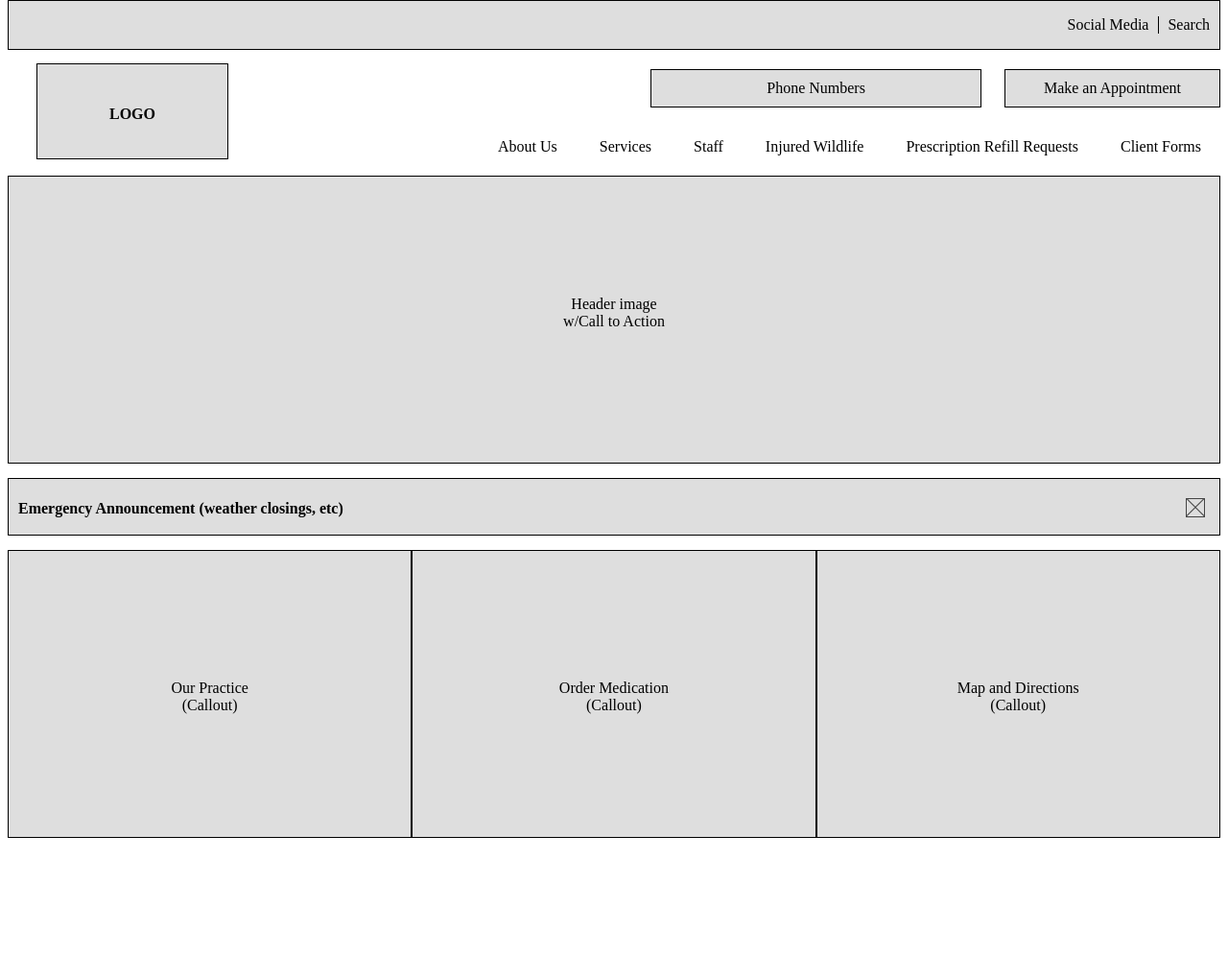
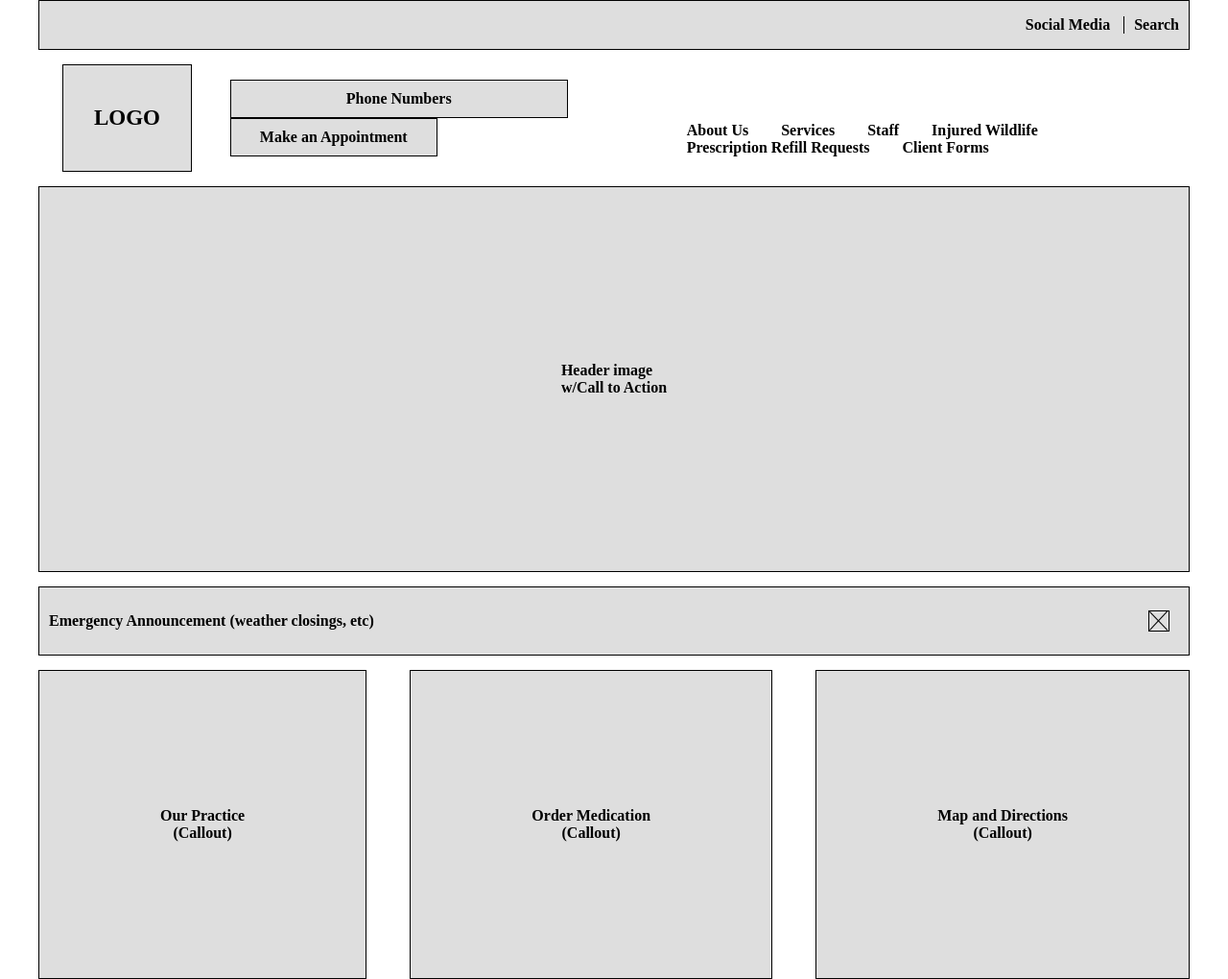
Before and after one commit to bogmarko/Zadatak-1.0, a plain HTML site: page Zadatak/index.html in a window 1280 px wide. Shown: the whole page at 96% size. Before the commit the page ends 881 px from the top, so only its background shows below. Drawn offline with Linux system fonts and the light colour scheme.

Commit message:
Update style.css

```diff
--- a/Zadatak/css/style.css
+++ b/Zadatak/css/style.css
@@ -1,207 +1,204 @@
-* {
-    box-sizing: border-box;
+body {
+    margin: 0 auto;
+    max-width: 1200px;
+    height: 100%;
+    font-family: "Montserrat";
+    font-weight: bold;
 }
 
+/* Media bar */
 
-body {
-    margin-top: 0;
-}
-
-.container {
-    max-width: 100%;
-}
-
-.media {
-    max-width: 100%;
-    border: 1px solid black;
-    height: 40px;
-}
 
 .media-nav {
-    border: 1px solid black;
-    display: inline-block;
-    width: 100%;
+    display: flex;
+    justify-content: flex-end;
     background-color: #dedede;
+    border: 1px solid #000;
 }
 
 .media-nav ul {
     list-style-type: none;
-    float: right;
+
 }
 
 .media-nav ul li {
+    padding: 0 10px;
     display: inline-block;
-    padding-left: 5px;
-    padding-right: 10px;
 }
 
-.media-nav ul li:first-child {
-    border-right: 1px solid black;
-    padding-right: 10px;
+.media-nav ul li:last-child {
+    border-left: 1px solid black;
 }
 
 
-/*Logo*/
+/* Navigation */
+
+
+.navigation {
+    display: flex;
+    margin-bottom: 10px;
+}
+
 
 .logo {
-
-    width: 200px;
-    height: 100px;
+    display: flex;
+    width: 180px;
+    height: 110px;
     border: 1px solid black;
-    margin-top: 10px;
-    margin-left: 30px;
+    align-items: center;
+    justify-content: center;
+    margin: 15px 0 0px 25px;
     background-color: #dedede;
-    float: left;
-    text-align: center;
 }
 
-.logo p {
-    font-weight: bolder;
-    transform: translateY(150%);
+.logo > p {
+    font-size: 23px;
+}
 
+
+/* Head navigation */
+
+.head-section {
+    width: 900px;
+    display: flex;
+    flex-wrap: wrap;
+    align-items: flex-end;
+    justify-content: flex-end;
+    margin-left: auto;
+
+}
+
+
+/* Contact buttons*/
+
+.contact {
+
+    align-self: flex-end;
+}
+
+
+.contact ul {
+    list-style-type: none;
+
+}
+
+.contact ul li {
+    display: inline-block;
+    border: 1px solid #000;
+}
+
+.contact ul li:first-child {
+    margin-right: 13px;
+    padding: 10px 120px;
+    background-color: #dedede;
+}
+
+.contact ul li:last-child {
+    padding: 10px 30px;
+    background-color: #dedede;
 }
 
 
 
 
-/*Contact form*/
 
-.contact ul {
-    float: right;
-    list-style-type: none;
-}
-
-.contact ul li {
-    display: inline-block;
-    border: 1px solid black;
-    background-color: #dedede;
-    padding: 10px 120px;
-    margin-left: 20px
-}
-
-.contact ul li:last-child {
-    padding: 10px 40px;
-}
+/* Navigation list*/
 
 
-
-
-/*Navigation*/
-
-.navigation {
-    width: 100%;
-}
-
 .nav-list {
-    display: block;
-    float: right;
+    align-self: flex-end;
 }
 
 .nav-list ul {
     list-style-type: none;
-    float: right;
-
 }
 
 .nav-list ul li {
+    padding: 0 15px;
     display: inline-block;
-    padding: 0 20px;
 }
 
 
-
-/*Header image*/
-
 .head-img {
-    width: 100%;
-    height: 300px;
-    border: 1px solid black;
-    float: left;
-    text-align: center;
+    display: flex;
     background-color: #dedede;
-    margin-top: 5px;
-}
-
-.head-img p {
-    transform: translateY(300%);
+    height: 400px;
+    align-items: center;
+    justify-content: center;
+    margin-top: 15px;
+    border: 1px solid #000;
 }
 
 
-/*Emergency Announcement*/
-
-
 .announcement {
-    border: 1px solid black;
+    display: flex;
     background-color: #dedede;
-    float: left;
-    width: 100%;
-    height: 60px;
-    margin-top: 15px;
-}
-
-.announcement p {
-    margin-bottom: -10px;
-    margin-left: 10px;
-    padding: 10px 0;
-    transform: translateY(-10%);
-    font-weight: bolder;
-
+    margin: 15px 0;
+    padding-left: 10px;
+    height: 70px;
+    align-items: center;
+    justify-content: flex-start;
+    border: 1px solid #000;
 }
 
 .x {
-    float: right;
     background-color: #dedede;
     width: 20px;
     height: 20px;
-    border: 1px solid #454545;
-    transform: translateY(-120%);
-    margin-right: 15px;
+    border: 1px solid #000;;
+    display: flex;
+    margin-left: auto;
+    margin-right: 20px;
 
 }
 
 .line1 {
-    width: 26px;
+    width: 27px;
     height: 11px;
-    border-bottom: 1px solid #454545;
+    border-bottom: 1px solid #000;
     transform:
-        translateY(0px) translateX(0px) rotate(45deg);
+        translateY(0px)
+        translateX(0px)
+        rotate(46deg);
+
     position: absolute;
 }
 
 
 
 .line2 {
-    width: 26px;
+    width: 27px;
     height: 11px;
-    border-bottom: 1px solid #454545;
+    border-bottom: 1px solid #000;
     transform:
-        translateY(0px) translateX(0px) rotate(-45deg);
+        translateY(0px)
+        translateX(0px)
+        rotate(-47deg);
+
     margin-left: -8px;
     margin-top: 0px;
 }
 
 
-/*Callout area*/
+.callout {
+    display: flex;
+    align-items: center;
+    justify-content: space-between;
+    align-items: center;
+    flex-wrap: wrap;
 
-.box {
-    float: left;
-    width: 33.33%;
-    padding: 50px;
-    background-color: #dedede;
-    text-align: center;
-    margin: 15px 0 0 0;
-    height: 300px;
-    border: 1px solid black;
 
 }
 
-
-.callout::after {
-    content: "";
-    clear: both;
-    display: table;
+.callout > div {
+    padding: 20px;
+    flex-direction: row;
+    flex-flow: row;
+    padding: 126px;
+    background-color: #dedede;
+    border: 1px solid #000;
 }
 
-.callout p {
-    transform: translateY(190%);
+.callout > div > p {
+    text-align: center;
 }
```
